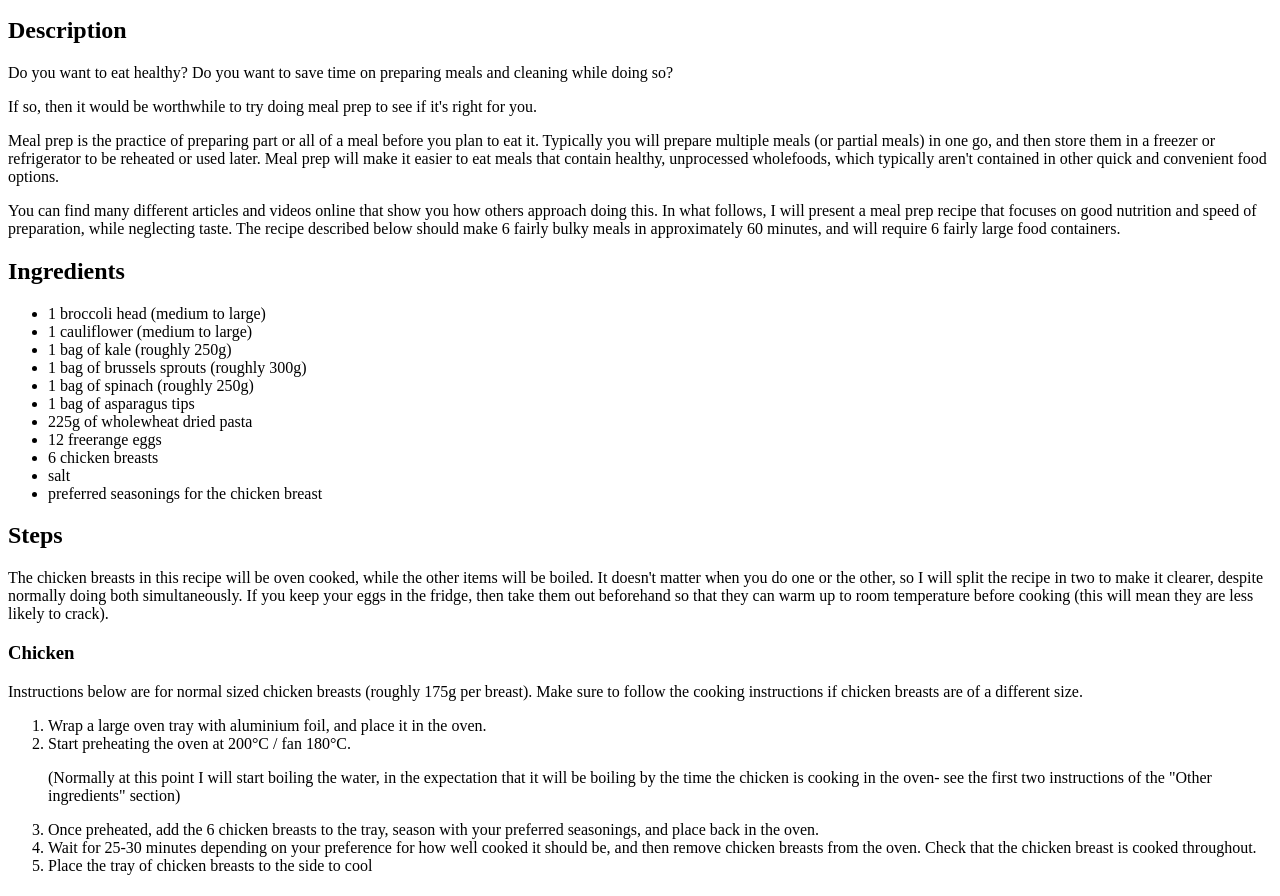
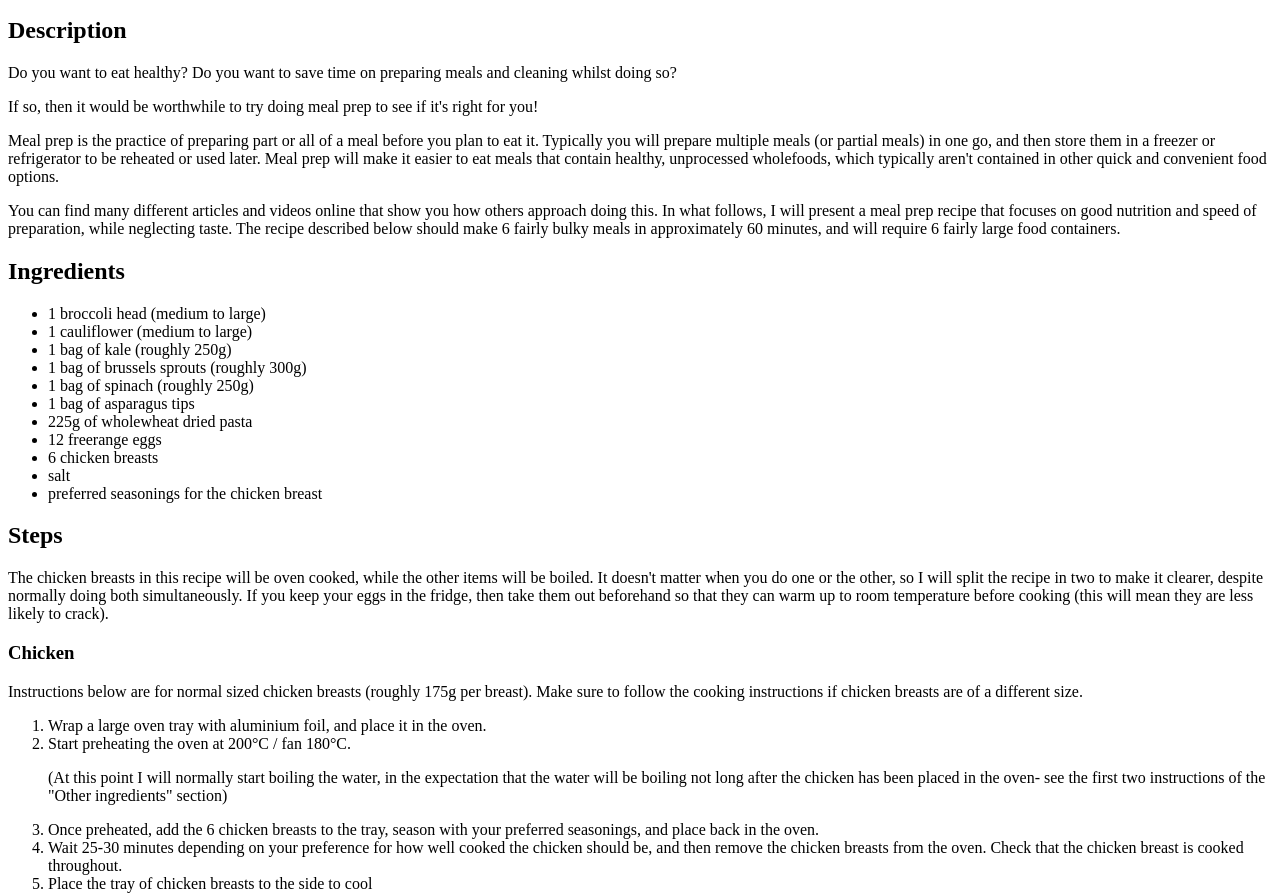
Before and after one commit to rednaxelam/odin-recipes, a plain HTML site: page recipes/healthymeal.html in a window 1280 px wide. Shown: the part 455-1351 px from the top of the page. Drawn offline with Linux system fonts and the light colour scheme.

Commit message:
make minor spelling/wording changes

```diff
--- a/recipes/healthymeal.html
+++ b/recipes/healthymeal.html
@@ -15,8 +15,8 @@
     </figure>
 
     <h2>Description</h2>
-    <p>Do you want to eat healthy? Do you want to save time on preparing meals and cleaning while doing so?</p>
-    <p>If so, then it would be worthwhile to try doing meal prep to see if it's right for you.</p>
+    <p>Do you want to eat healthy? Do you want to save time on preparing meals and cleaning whilst doing so?</p>
+    <p>If so, then it would be worthwhile to try doing meal prep to see if it's right for you!</p>
     <p>Meal prep is the practice of preparing part or all of a meal before you plan to eat it. Typically you will
         prepare multiple meals (or partial meals) in one go, and then store them in
         a freezer or refrigerator to be reheated or used later. Meal prep will make it easier to eat meals that contain
@@ -57,14 +57,14 @@
     <ol>
         <li>Wrap a large oven tray with aluminium foil, and place it in the oven.</li>
         <li>Start preheating the oven at 200°C / fan 180°C.
-            <p>(Normally at this point I will start boiling the water, in the expectation that it will be boiling by the
-                time the chicken is cooking in the oven- see the first two instructions of the "Other ingredients"
+            <p>(At this point I will normally start boiling the water, in the expectation that the water will be boiling not long after
+                the chicken has been placed in the oven- see the first two instructions of the "Other ingredients"
                 section)</p>
         </li>
         <li>Once preheated, add the 6 chicken breasts to the tray, season with your preferred seasonings, and place back
             in the oven.</li>
-        <li>Wait for 25-30 minutes depending on your preference for how well cooked it should be, and then remove
-            chicken breasts from the oven. Check that the chicken breast is cooked throughout.</li>
+        <li>Wait 25-30 minutes depending on your preference for how well cooked the chicken should be, and then remove
+            the chicken breasts from the oven. Check that the chicken breast is cooked throughout.</li>
         <li>Place the tray of chicken breasts to the side to cool </li>
     </ol>
 
@@ -124,7 +124,7 @@
             <p>This recipe does not represent a healthy, varied, and balanced diet if it is all that you are eating!
                 Make sure to eat healthy nuts, berries, fruits, yoghurts, fermented foods,
                 mushrooms, etc., in addition to it. Make sure to vary the vegetables, meats, and carbohydrates (for
-                example you could use sweet potato or rice instead of the pasta for carbohydrates).
+                example you could use sweet potato or rice instead of the pasta for the carbohydrates).
                 Subsitute the meat for fatty/oily fish with low amounts of heavy metals/toxins for 2-4 meals a week.
             </p>
         </li>
@@ -135,8 +135,8 @@
                 cool for longer than that.</p>
         </li>
         <li>
-            <p>There are lots of meal prep recipes that are healthy, fast to prepare, and taste good. Search around
-                online for other ideas that may work for you.</p>
+            <p>There are lots of meal prep recipes available online that are healthy and fast to prepare,
+                while also tasting good. Search around online for other ideas that may work for you!</p>
         </li>
     </ul>
     <p><a href="./../index.html">Go to homepage</a></p>
```
